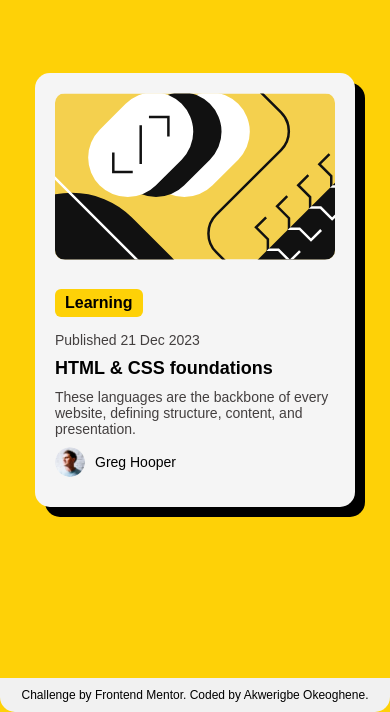
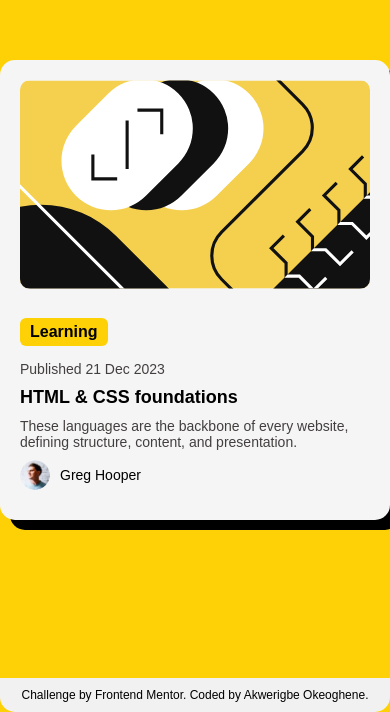
Before and after one commit to AkwerigbeO/Blog-Preview, a plain HTML site: page index.html in a window 390 px wide. Shown: the part 132-844 px from the top of the page. Drawn offline with Linux system fonts and the light colour scheme; a small style sheet from the web is missing.

Commit message:
2nd commit

```diff
--- a/styles.css
+++ b/styles.css
@@ -91,3 +91,9 @@ p{
 .footer a:hover{
     color: rgb(7, 44, 254);
 }
+@media screen and (max-width: 768px){
+    .card{
+        width: 100%;
+    }
+
+}
```
